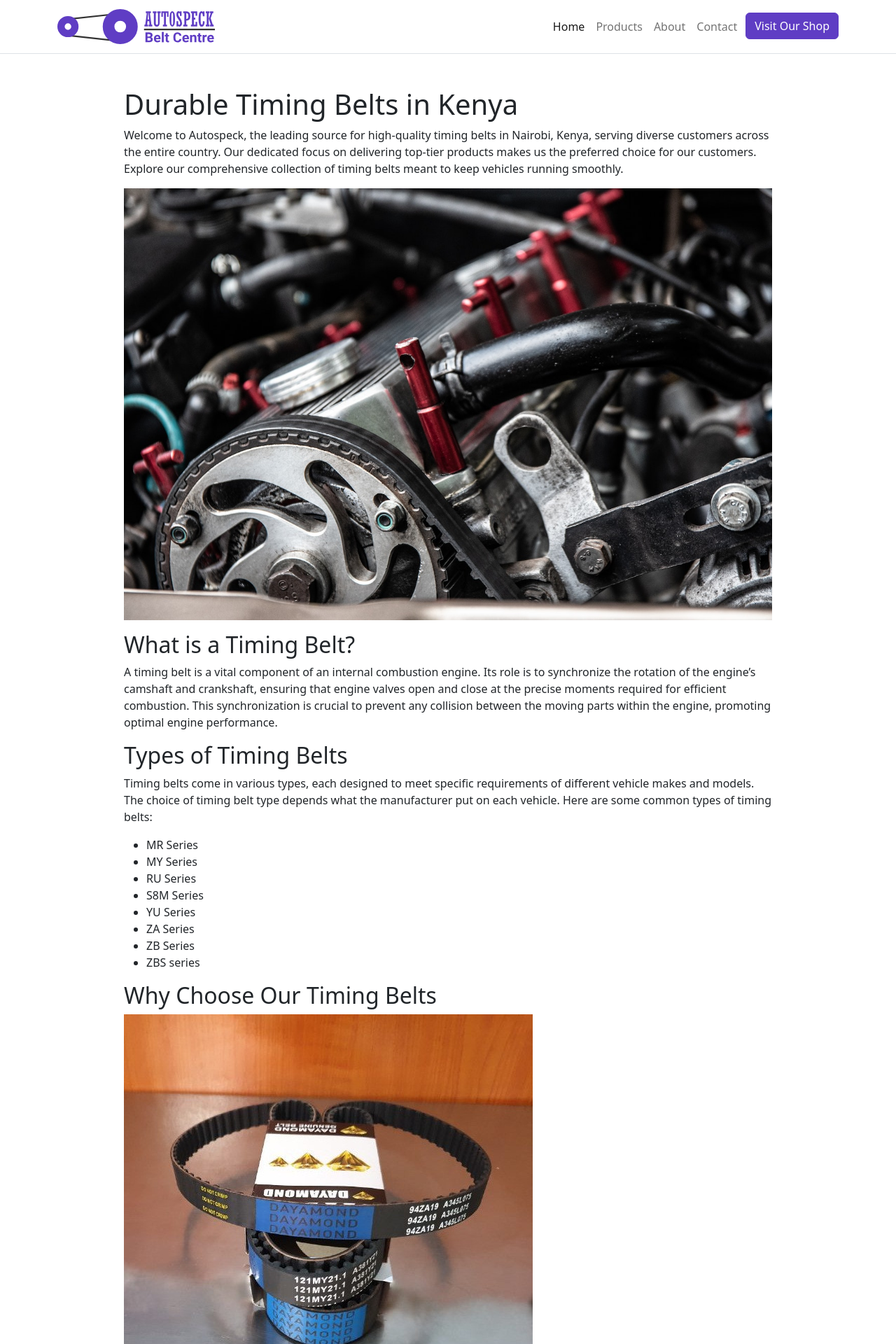
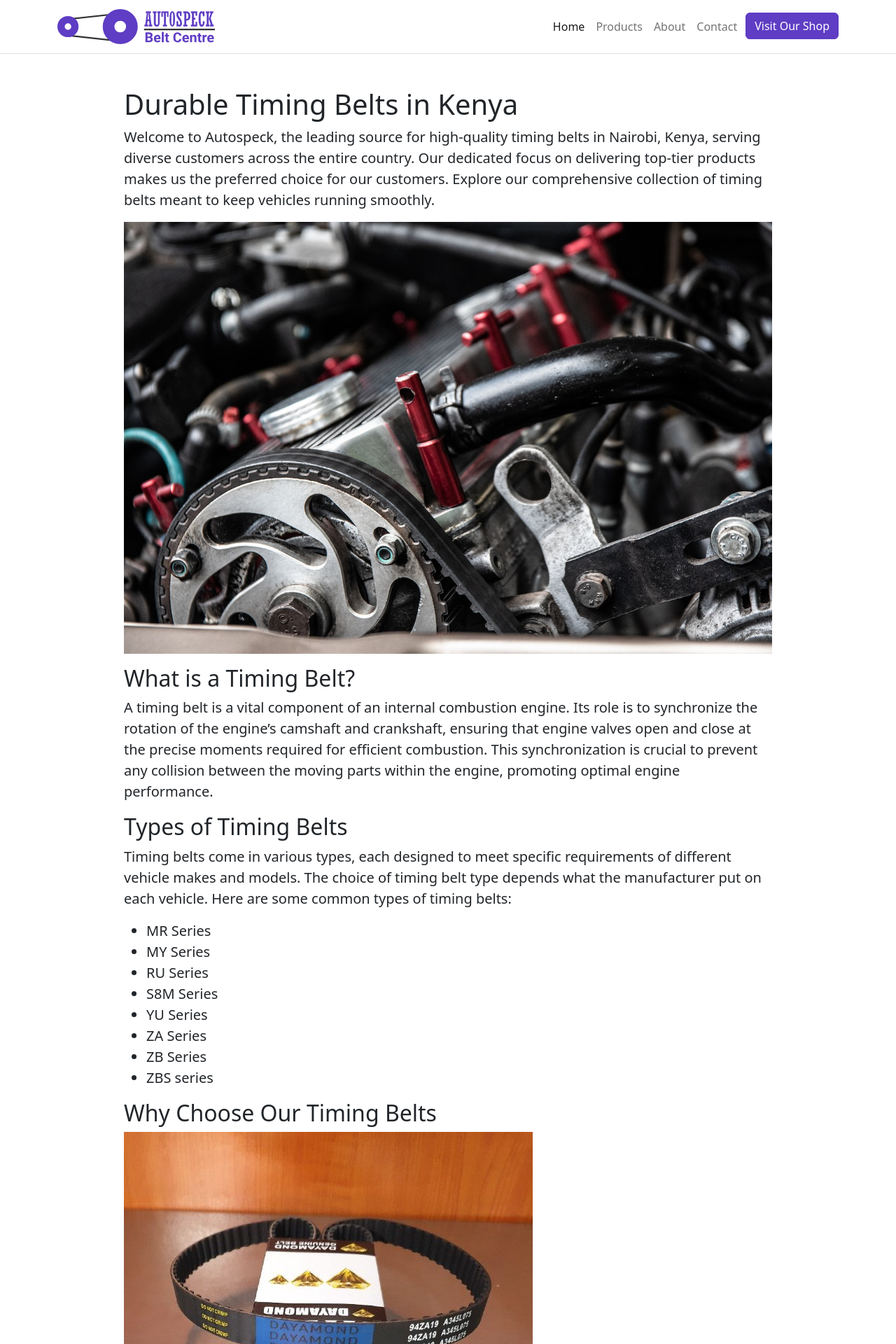
Before and after one commit to avicnotes/autospeck, a Jekyll site: the page built from timing-belts.md, in a window 1280 px wide. Shown: the top 1920 px of the page at 70% size. Built offline with Jekyll 4.4.1, drawn with Linux system fonts in a browser that asks for light colours.

Commit message:
increase font size for text

```diff
--- a/_layouts/page.html
+++ b/_layouts/page.html
@@ -6,7 +6,7 @@ layout: default
   <section class="bg-secondary-custom py-5">
     <div class="container">
       <div class="row">
-        <div class="col-lg-10 offset-lg-1">
+        <div class="col-lg-10 offset-lg-1 fs-5">
         <h1 class="page-title">{{ page.title }}</h1>
         {{ content }}
         </div>
```
